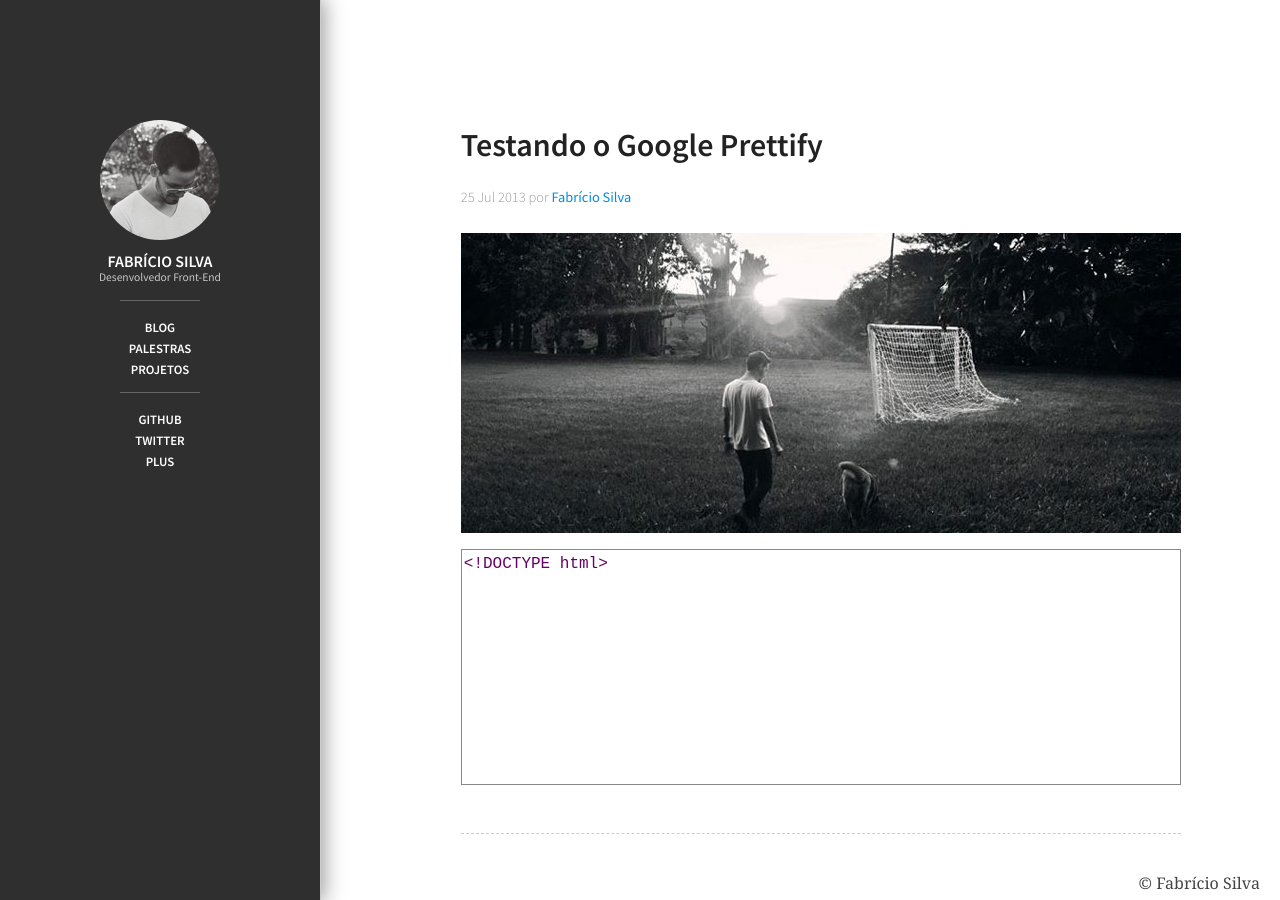
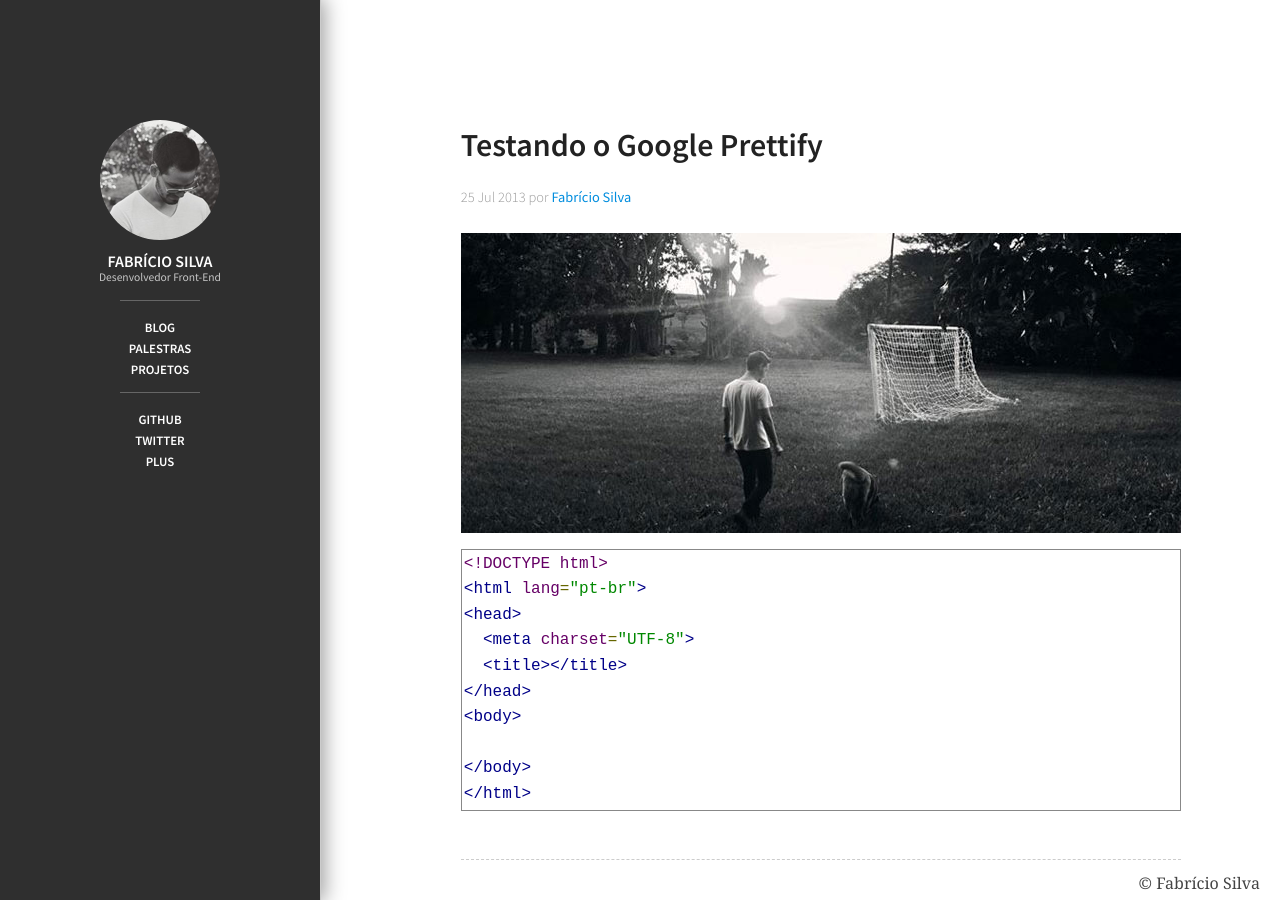
Before and after one commit to fabriciofmsilva/fabriciofmsilva.github.io, a Jekyll site: the page built from _posts/2013-07-25-testando-o-google-prettify.md, in a window 1280 px wide. Built offline with Jekyll 4.4.1, drawn with Linux system fonts in a browser that asks for light colours; nearby versions of some CDN libraries; comment, search, counter and statistics services are not loaded.

Commit message:
Update Post Google Prettify

```diff
--- a/_posts/2013-07-25-testando-o-google-prettify.md
+++ b/_posts/2013-07-25-testando-o-google-prettify.md
@@ -10,14 +10,14 @@ image-alt:
 ---
 
 <pre class="prettyprint">
-<!DOCTYPE html>
-<html lang="pt-br">
-<head>
-  <meta charset="UTF-8">
-  <title></title>
-</head>
-<body>
+&lt;!DOCTYPE html&gt;
+&lt;html lang="pt-br"&gt;
+&lt;head&gt;
+  &lt;meta charset="UTF-8"&gt;
+  &lt;title&gt;&lt;/title&gt;
+&lt;/head&gt;
+&lt;body&gt;
 
-</body>
-</html>
+&lt;/body&gt;
+&lt;/html&gt;
 </pre>
```
